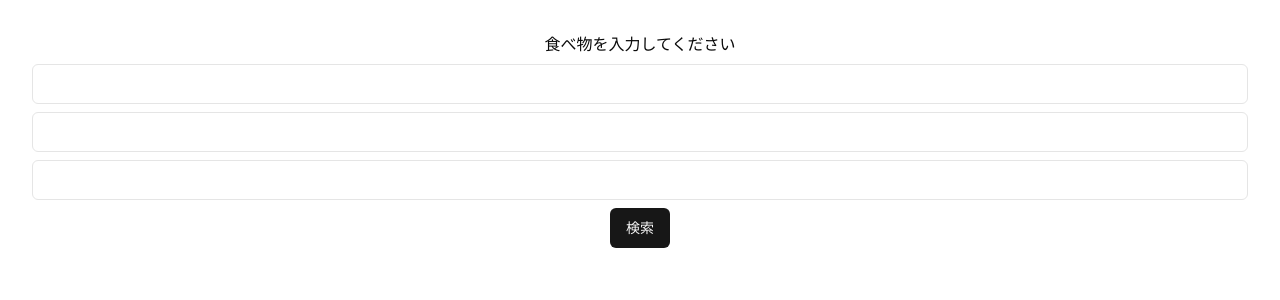
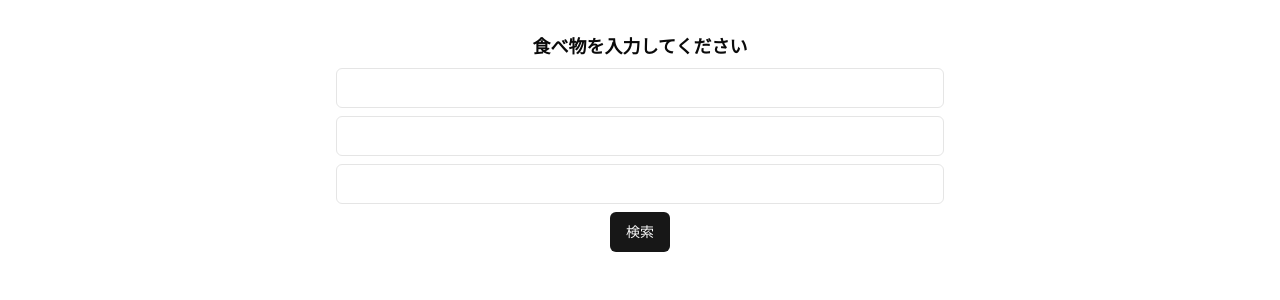
Before and after one commit to h-iwasaki083/Dishtiny, a React (Vite) app in the folder frontend/: page / in a window 1280 px wide. Shown: the top 300 px of the page. Built offline with nearby package versions, Linux system fonts and the light colour scheme.

Commit message:
frontend 調整

```diff
--- a/frontend/src/pages/Home.tsx
+++ b/frontend/src/pages/Home.tsx
@@ -7,8 +7,8 @@ const HomePage = () => {
   const [inputValue, setInputValue] = useState({ a: "", i: "", u: "" });
 
   return (
-    <div>
-      <h1>食べ物を入力してください</h1>
+    <div className="container mx-auto px-4 max-w-screen-sm">
+      <h1 className="text-lg font-bold">食べ物を入力してください</h1>
       <Input
         className="my-2"
         value={inputValue.a}
```
